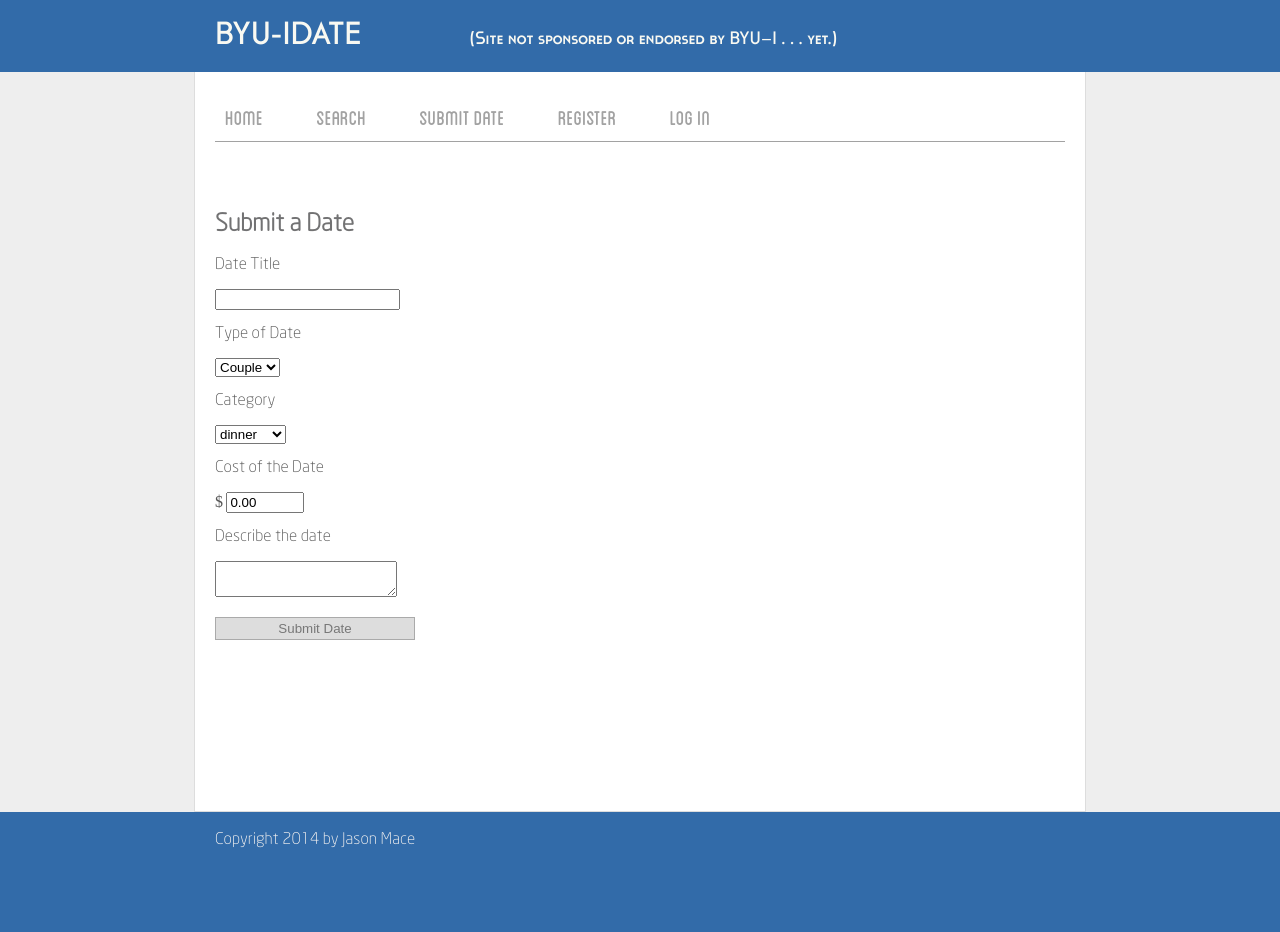
After one commit to jmace01/cs313, a PHP site: page /idate/submit.php in a window 1280 px wide. The commit adds this page. Run offline with PHP 8.4, Linux system fonts and the light colour scheme; the visitor is signed in with stand-in values (Sample User, id 1); some web fonts are replaced.

Commit message:
More on iDate. Pages progressing more.

```diff
--- a/idate/settings.php
+++ b/idate/settings.php
@@ -1,4 +1,9 @@
 <?php
+
+/**
+ * Get Session Data Ready
+ */
+session_start();
 
 
 /**
--- /dev/null
+++ b/idate/submit.php
@@ -0,0 +1,44 @@
+<?php
+
+include './settings.php';
+
+if (!isset($_SESSION['userID'])) {
+    header("Location: ./login.php?ref=./submit.php");
+}
+
+
+$title = 'Submit Date';
+
+$body = <<<HTML
+    <h2>Submit a Date</h2>
+    <form action="./submit.php" method="post">
+        <p><label for="title">Date Title</label></p>
+        <p><input type="text" name="title" id="title" /></p>
+        <p><label for="type">Type of Date</label><p>
+        <p>
+            <select name="type" id="type">
+                <option>Couple</option>
+                <option>Group</option>
+            </select>
+        </p>
+        <p><label for="category">Category</label><p>
+        <p>
+            <select name="category" id="category">
+                <option>dinner</option>
+                <option>movie</option>
+                <option>Outdoor</option>
+            </select>
+        </p>
+        <p><label for="cost">Cost of the Date</label></p>
+        <p>$ <input type="text" name="cost" id="cost" value="0.00" style="width: 70px;" /></p>
+        <p><label for="description">Describe the date</label></p>
+        <p><textarea name="description" id="description"></textarea></p>
+        <p><input type="submit" value="Submit Date" style="padding: 3px; background: #DDD; border: 1px solid #AAA; color: #777; width: 200px;" /></p>
+    </form>
+HTML;
+
+
+include 'template.php';
+
+
+?>
--- a/idate/template.php
+++ b/idate/template.php
@@ -45,9 +45,9 @@
             <div id="menu">
                 <a href="./">Home</a>
                 <a href="./search.php">Search</a>
-                <a href="./">Submit Date</a>
-                <a href="./">Register</a>
-                <a href="./">Log In</a>
+                <a href="./submit.php">Submit Date</a>
+                <a href="./register.php">Register</a>
+                <a href="./login.php">Log In</a>
             </div>
             <div id="content">
                 <?php echo $body; ?>
--- a/idate/view.php
+++ b/idate/view.php
@@ -5,7 +5,7 @@
 
 
 //Get Date information
-$statement = $pdo->prepare("SELECT firstName, lastName, dateId, title, cost, type, description FROM dates LEFT JOIN users ON users.userID = dates.userID WHERE dateId = :date");
+$statement = $pdo->prepare("SELECT firstName, lastName, dateId, title, cost, type, description, location FROM dates LEFT JOIN users ON users.userID = dates.userID WHERE dateId = :date");
 $statement->bindValue(':date',$_GET['id'],PDO::PARAM_STR);
 $statement->execute();
 $row = $statement->fetch(PDO::FETCH_ASSOC);
@@ -35,6 +35,7 @@
     $description
     <p><br /><br /></p>
     <p><b>Cost:</b> \$$row[cost]</p>
+    <p><b>Located in:</b> $row[location]</p>
     <p><b>Date Type:</b> $row[type]</p>
     <p><b>Submitted by:</b> $row[firstName] $row[lastName]</p>
 
```
Also changed, not shown: idate/login.php (added, +51 -0 lines), idate/register.php (added, +26 -0 lines).
